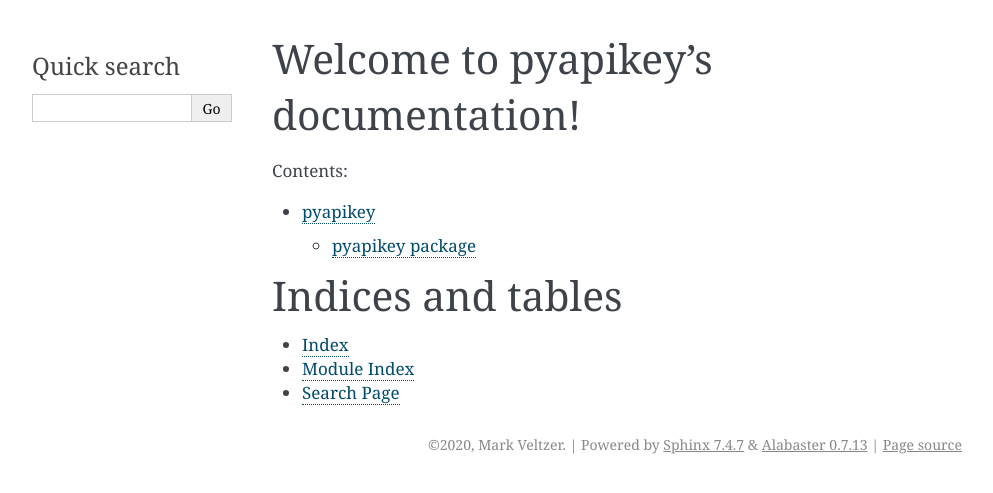
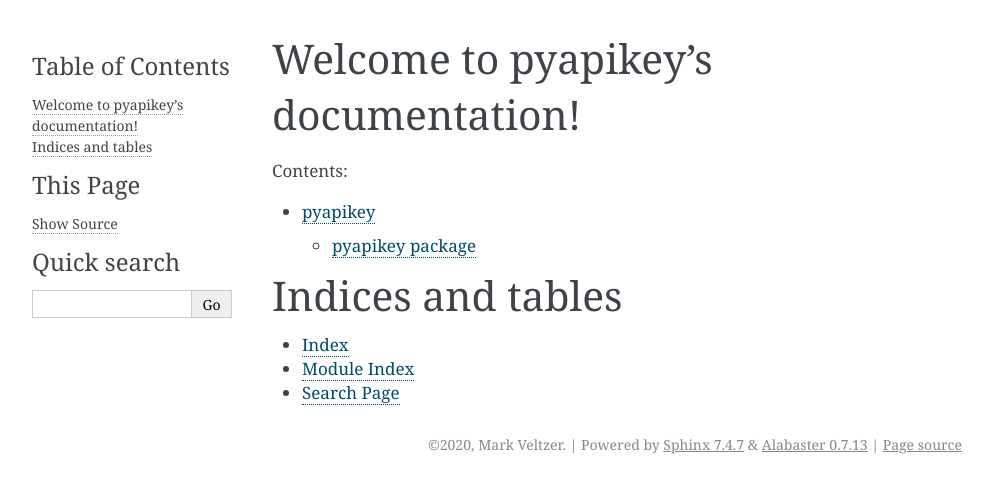
Before and after one commit to veltzer/pyapikey, a Sphinx documentation site: the page built from sphinx/index.rst, in a window 1280 px wide. Shown: the top 493 px of the page, without its empty margins (148-1141 px from the left). Built offline with Sphinx 7.4.7, drawn with Linux system fonts in a browser that asks for light colours; some of the changed lines change nothing that is shown.

Commit message:
sphinx work

```diff
--- a/sphinx/conf.py
+++ b/sphinx/conf.py
@@ -1,173 +1,17 @@
 #!/usr/bin/env python3
-# -*- coding: utf-8 -*-
-#
-# pyapikey documentation build configuration file, created by
-# sphinx-quickstart on Mon Nov 13 12:44:22 2017.
-#
-# This file is execfile()d with the current directory set to its
-# containing dir.
-#
-# Note that not all possible configuration values are present in this
-# autogenerated file.
-#
-# All configuration values have a default; values that are commented out
-# serve to show the default.
 
-# If extensions (or modules to document with autodoc) are in another directory,
-# add these directories to sys.path here. If the directory is relative to the
-# documentation root, use os.path.abspath to make it absolute, like shown here.
-#
-import os
-import sys
-sys.path.insert(0, os.path.abspath('..'))
+# import os
+# import sys
+# sys.path.insert(0, os.path.abspath('..'))
 
-from typing import Dict
-
-
-# -- General configuration ------------------------------------------------
-
-# If your documentation needs a minimal Sphinx version, state it here.
-#
-# needs_sphinx = '1.0'
-
-# Add any Sphinx extension module names here, as strings. They can be
-# extensions coming with Sphinx (named 'sphinx.ext.*') or your custom
-# ones.
 extensions = ['sphinx.ext.autodoc',
               'sphinx.ext.coverage',
               'sphinx.ext.viewcode']
 
-# Add any paths that contain templates here, relative to this directory.
-templates_path = ['_templates']
-
-# The suffix(es) of source filenames.
-# You can specify multiple suffix as a list of string:
-#
-# source_suffix = ['.rst', '.md']
-source_suffix = '.rst'
-
-# The master toctree document.
-master_doc = 'index'
-
-# General information about the project.
 project = 'pyapikey'
-# noinspection PyShadowingBuiltins
-copyright = '2020, Mark Veltzer'
+project_copyright = '2020, Mark Veltzer'
 author = 'Mark Veltzer'
-
-# The version info for the project you're documenting, acts as replacement for
-# |version| and |release|, also used in various other places throughout the
-# built documents.
-#
-# The short X.Y version.
 version = '0.0.1'
-# The full version, including alpha/beta/rc tags.
 release = '0.0.1'
 
-# The language for content autogenerated by Sphinx. Refer to documentation
-# for a list of supported languages.
-#
-# This is also used if you do content translation via gettext catalogs.
-# Usually you set "language" from the command line for these cases.
-language = "en"
-
-# List of patterns, relative to source directory, that match files and
-# directories to ignore when looking for source files.
-# This patterns also effect to html_static_path and html_extra_path
-exclude_patterns = ['_build', 'Thumbs.db', '.DS_Store']
-
-# The name of the Pygments (syntax highlighting) style to use.
-pygments_style = 'sphinx'
-
-# If true, `todo` and `todoList` produce output, else they produce nothing.
-todo_include_todos = False
-
-
-# -- Options for HTML output ----------------------------------------------
-
-# The theme to use for HTML and HTML Help pages.  See the documentation for
-# a list of builtin themes.
-#
-html_theme = 'alabaster'
-
-# Theme options are theme-specific and customize the look and feel of a theme
-# further.  For a list of options available for each theme, see the
-# documentation.
-#
-# html_theme_options = {}
-
-# Add any paths that contain custom static files (such as style sheets) here,
-# relative to this directory. They are copied after the builtin static files,
-# so a file named "default.css" will overwrite the builtin "default.css".
-# html_static_path = ['static']
-
-# Custom sidebar templates, must be a dictionary that maps document names
-# to template names.
-#
-# This is required for the alabaster theme
-# refs: http://alabaster.readthedocs.io/en/latest/installation.html#sidebars
-html_sidebars = {
-    '**': [
-        'relations.html',  # needs 'show_related': True theme option to display
-        'searchbox.html',
-    ]
-}
-
-
-# -- Options for HTMLHelp output ------------------------------------------
-
-# Output file base name for HTML help builder.
-htmlhelp_basename = 'pyapikey_doc'
-
-
-# -- Options for LaTeX output ---------------------------------------------
-
-latex_elements: Dict[str,str] = {
-    # The paper size ('letterpaper' or 'a4paper').
-    #
-    # 'papersize': 'letterpaper',
-
-    # The font size ('10pt', '11pt' or '12pt').
-    #
-    # 'pointsize': '10pt',
-
-    # Additional stuff for the LaTeX preamble.
-    #
-    # 'preamble': '',
-
-    # Latex figure (float) alignment
-    #
-    # 'figure_align': 'htbp',
-}
-
-# Grouping the document tree into LaTeX files. List of tuples
-# (source start file, target name, title,
-#  author, documentclass [howto, manual, or own class]).
-latex_documents = [
-    (master_doc, 'pyapikey.tex', 'pyapikey Documentation',
-     'Mark Veltzer', 'manual'),
-]
-
-
-# -- Options for manual page output ---------------------------------------
-
-# One entry per manual page. List of tuples
-# (source start file, name, description, authors, manual section).
-man_pages = [
-    (master_doc, 'pyapikey', 'pyapikey Documentation',
-     [author], 1)
-]
-
-
-# -- Options for Texinfo output -------------------------------------------
-
-# Grouping the document tree into Texinfo files. List of tuples
-# (source start file, target name, title, author,
-#  dir menu entry, description, category)
-texinfo_documents = [
-    (master_doc, 'pyapikey', 'pyapikey Documentation',
-     author, 'pyapikey', 'One line description of project.',
-     'Miscellaneous'),
-]
-
 html_show_sphinx = False
--- a/sphinx/index.rst
+++ b/sphinx/index.rst
@@ -7,8 +7,6 @@
 
    modules
 
-
-
 Indices and tables
 ==================
 
```
